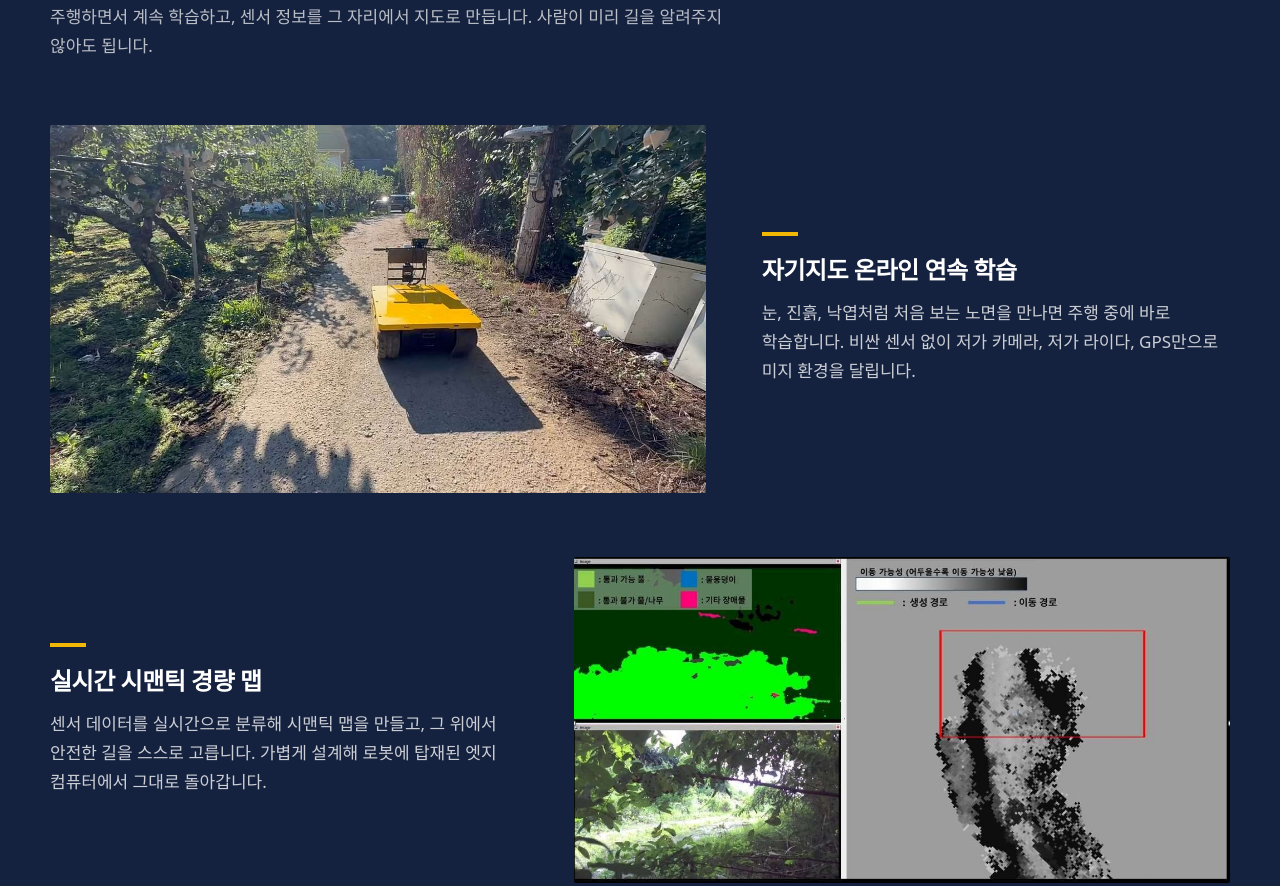
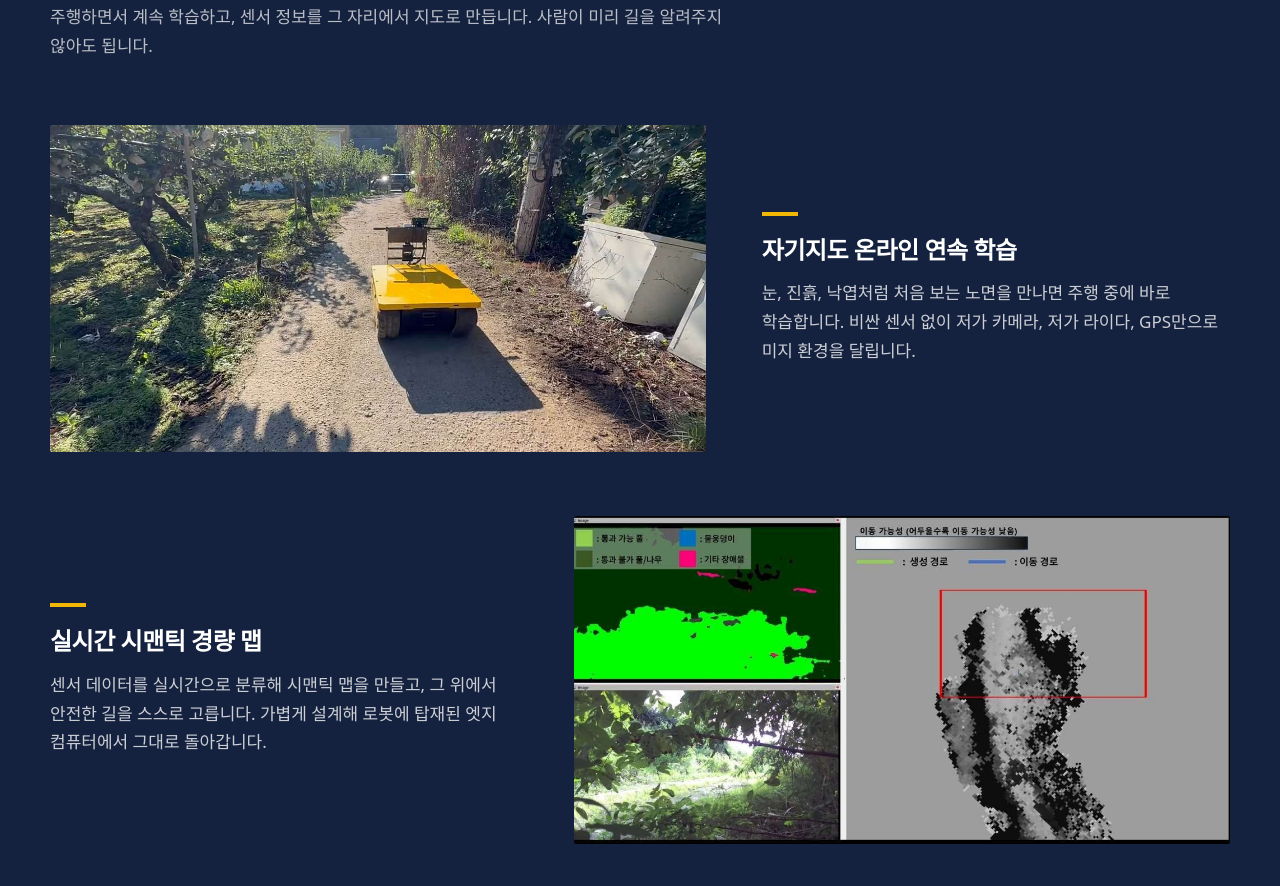
Before and after one commit to Mindev27/rosmos-web, a plain HTML site: page index.html in a window 1280 px wide. Shown: the part 2275-3161 px from the top of the page. Drawn offline with Linux system fonts and the light colour scheme; a web font is replaced by a local one.

Commit message:
Match tech section photo heights
Give both tech figures a 2:1 aspect ratio so the orchard shot no longer
sits taller than the semantic map image next to it.

Co-Authored-By: Claude Opus 5 <noreply@anthropic.com>

```diff
--- a/styles.css
+++ b/styles.css
@@ -171,7 +171,8 @@ p { margin: 0; }
 .tech-row.flip { grid-template-columns: 5fr 7fr; }
 .tech-row.flip .tech-fig { order: 2; }
 .tech-fig { margin: 0; }
-.tech-fig img { width: 100%; border-radius: 2px; }
+/* 두 행의 사진 높이를 같게 맞춘다 (아래 시맨틱 맵 이미지 비율 기준) */
+.tech-fig img { width: 100%; aspect-ratio: 2 / 1; object-fit: cover; border-radius: 2px; }
 .tech-text h3 { font-size: 24px; }
 .tech-text h3::before {
   content: ""; display: block; width: 36px; height: 4px; background: var(--yellow); margin-bottom: 18px;
```
